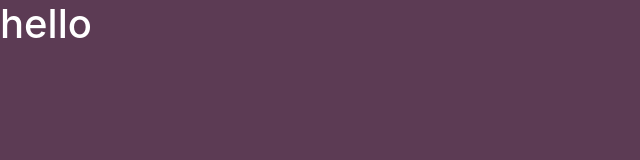
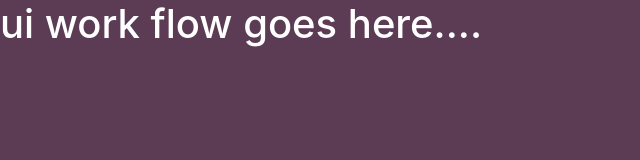
Before and after one commit to profprof1/musicApp, a plain HTML site: page index.html in a window 1280 px wide. Shown: the whole page, without its empty margins (0-640 px from the left). Drawn offline with Linux system fonts and the light colour scheme.

Commit message:
first commit

```diff
--- a/index.html
+++ b/index.html
@@ -10,7 +10,7 @@
     <title>MusicWeb</title>
 </head>
 <body>
-<h1>hello</h1>
+<h1>ui work flow goes here....</h1>
 
 </body>
 </html>
```
